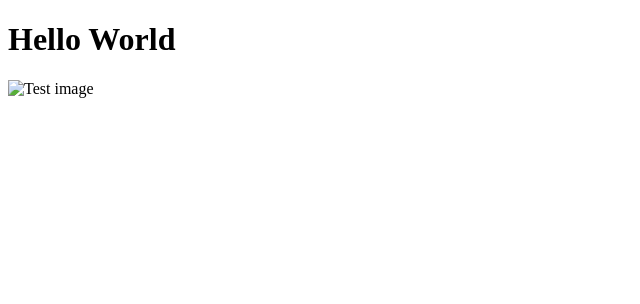
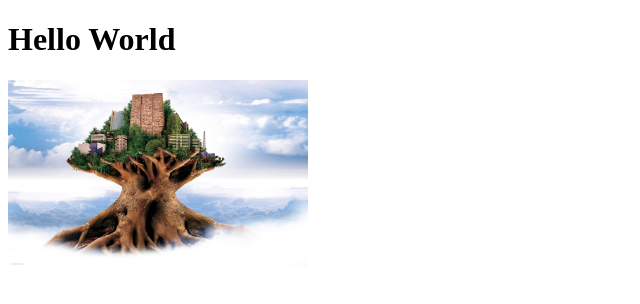
Before and after one commit to 314374A/html-hello-world-, a plain HTML site: page index.html in a window 1280 px wide. Shown: the whole page, without its empty margins (0-640 px from the left). Drawn offline with Linux system fonts and the light colour scheme.

Commit message:
Update index.html

```diff
--- a/index.html
+++ b/index.html
@@ -7,7 +7,7 @@
 </head>
 <body>
     <h1>Hello World</h1>
-    <img src="Image/img 002568.jpg" alt="Test image" width="300">
+    <img src="Image/img_002568.jpg" alt="Test image" width="300">
 
 </body>
 </html>
```
